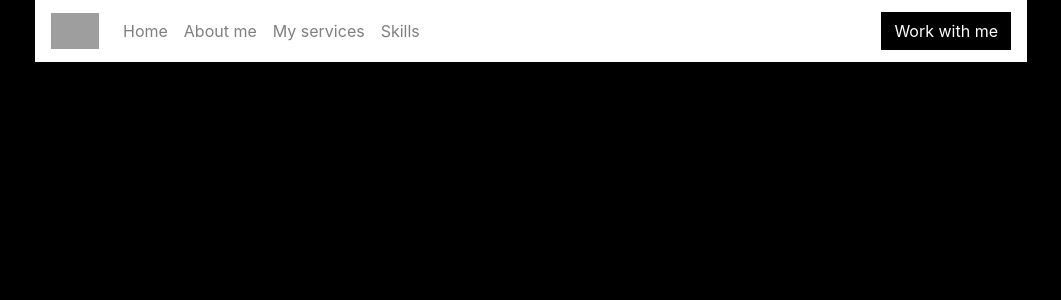
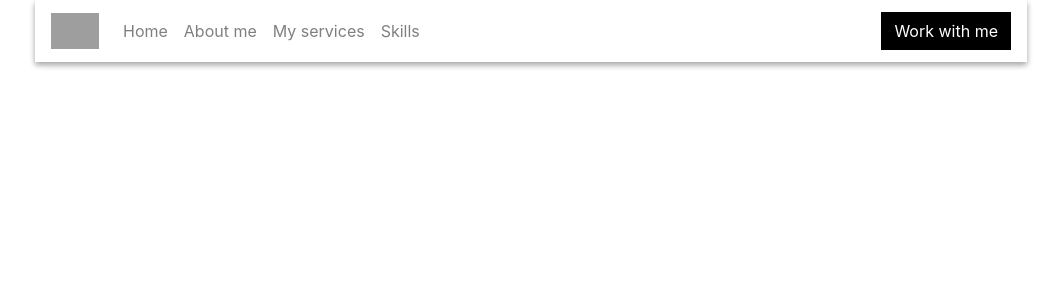
Before and after one commit to AlejandroMilan/MilanPortfolio, a Nuxt app: page / in a window 1280 px wide. Shown: the top 300 px of the page, without its empty margins (109-1170 px from the left). Built offline with nearby package versions, Linux system fonts and the light colour scheme; grey boxes are pictures that could not be loaded.

Commit message:
Main background of index chaged to white

```diff
--- a/pages/index.vue
+++ b/pages/index.vue
@@ -6,7 +6,9 @@
 main
   min-width: 100%
   min-height: 100vh;
-  background-color: var(--primary)
+  background-color: var(--white)
+  display: flex
+  align-items: center
 </style>
 
 <script lang="ts">
```
